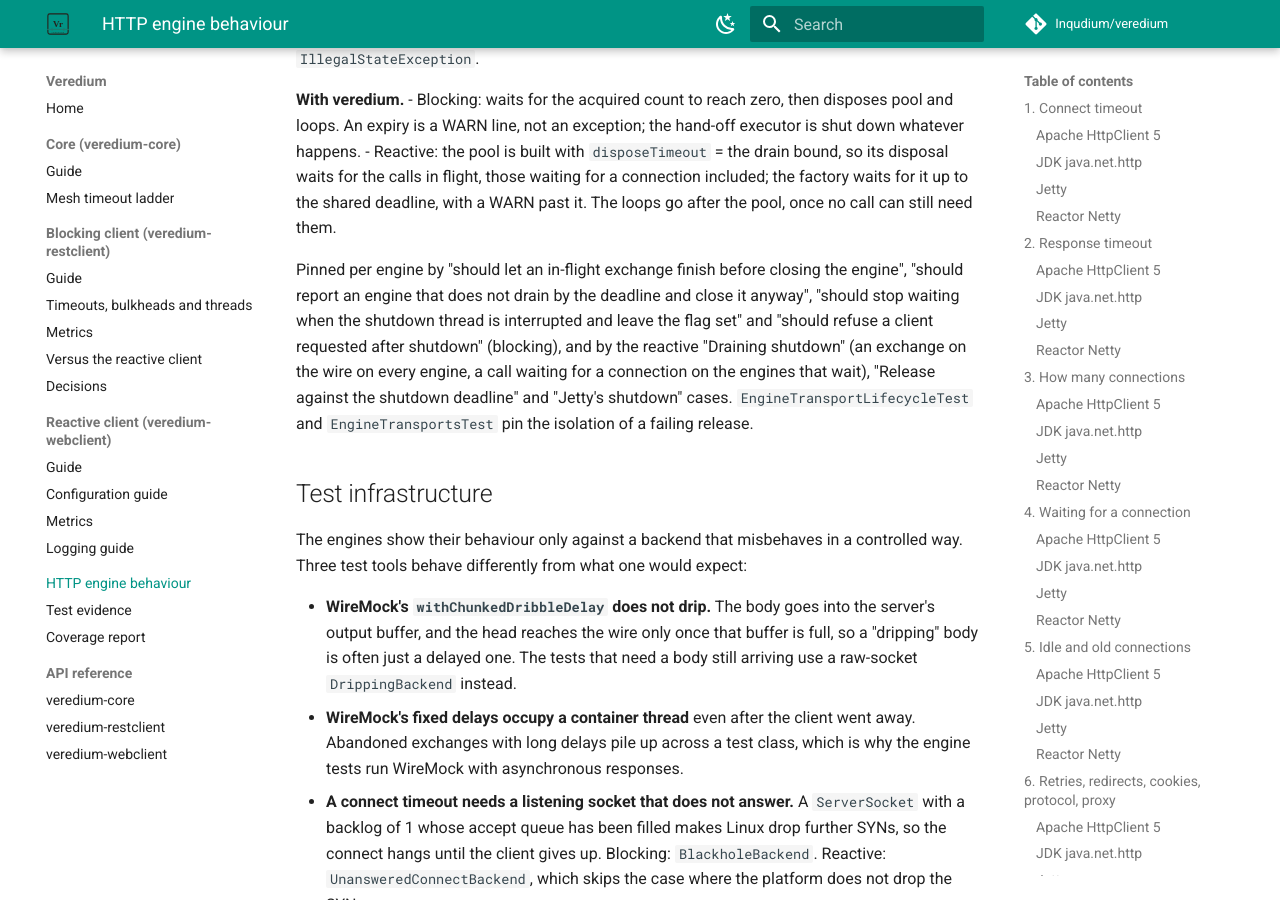
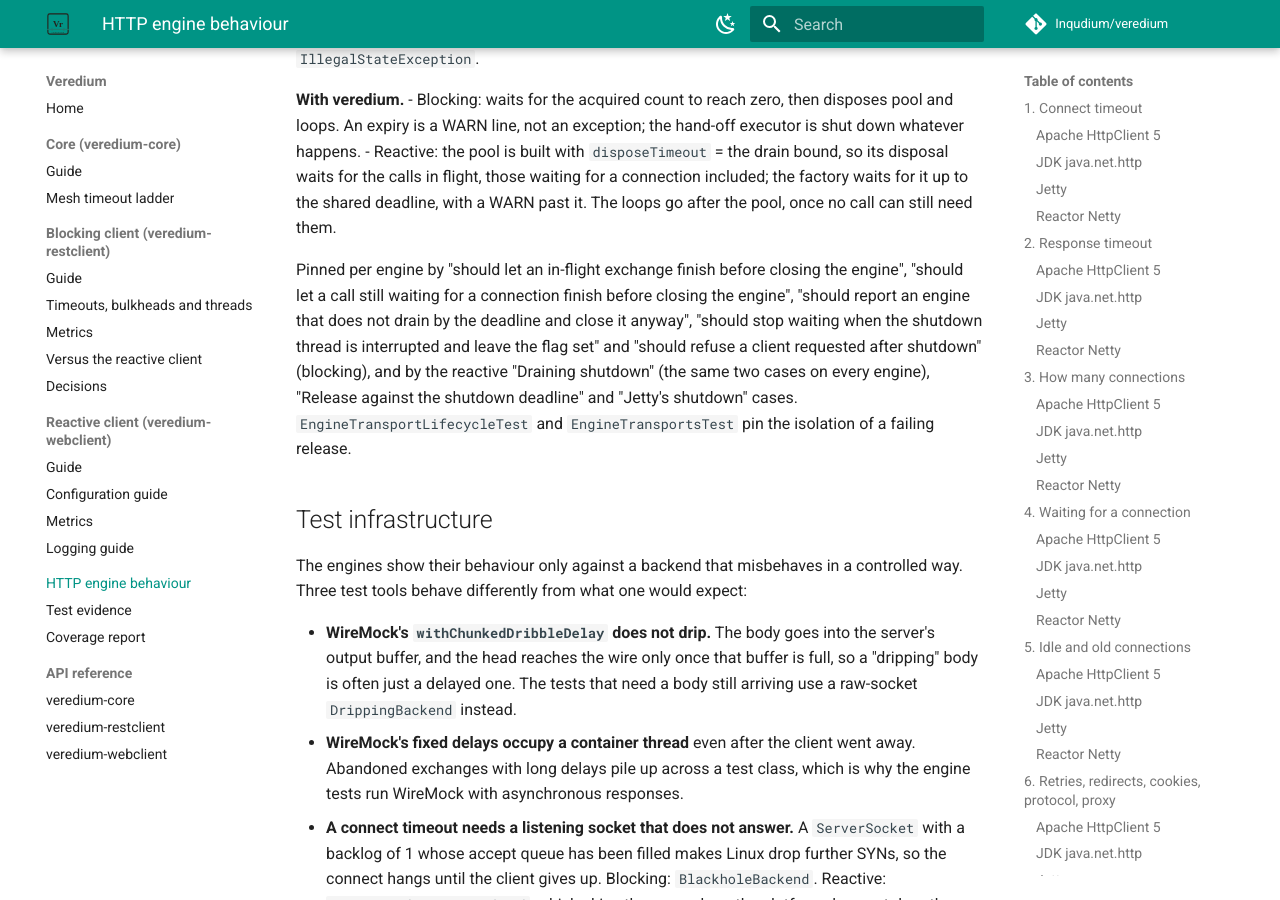
Before and after one commit to Inqudium/veredium, an MkDocs documentation site: the page built from docs/engine-behaviour.md, in a window 1280 px wide and 900 px high, scrolled down 15296 px. Built offline with MkDocs 1.6.1 and Material for MkDocs 9.7.7, drawn with Linux system fonts in a browser that asks for light colours; comment, search, counter and statistics services are not loaded.

Commit message:
(test) pin the blocking engines' drain of a call waiting for a connection
The twin of the reactive case from the previous commit: max-connections 1, one
call holding the connection, a second waiting for it, shutdown in between. Green
on all four blocking engines (three runs each) - the hand-over of a returned
connection to the waiting acquire keeps the leased count above zero, so the
drain waits for it. Removing Reactor Netty's drainOrReport turns it red.

Co-Authored-By: Claude Opus 5.5 <noreply@anthropic.com>

```diff
--- a/docs/engine-behaviour.md
+++ b/docs/engine-behaviour.md
@@ -601,11 +601,11 @@ of an interrupt**.
   flight, those waiting for a connection included; the factory waits for it up to the shared deadline, with a WARN
   past it. The loops go after the pool, once no call can still need them.
 
-Pinned per engine by "should let an in-flight exchange finish before closing the engine", "should report an
-engine that does not drain by the deadline and close it anyway", "should stop waiting when the shutdown thread is
-interrupted and leave the flag set" and "should refuse a client requested after shutdown" (blocking), and by the
-reactive "Draining shutdown" (an exchange on the wire on every engine, a call waiting for a connection on the
-engines that wait), "Release against the shutdown deadline" and "Jetty's shutdown" cases. `EngineTransportLifecycleTest`
+Pinned per engine by "should let an in-flight exchange finish before closing the engine", "should let a call still
+waiting for a connection finish before closing the engine", "should report an engine that does not drain by the
+deadline and close it anyway", "should stop waiting when the shutdown thread is interrupted and leave the flag set"
+and "should refuse a client requested after shutdown" (blocking), and by the reactive "Draining shutdown" (the same
+two cases on every engine), "Release against the shutdown deadline" and "Jetty's shutdown" cases. `EngineTransportLifecycleTest`
 and `EngineTransportsTest` pin the isolation of a failing release.
 
 ## Test infrastructure
```
Also changed, not shown: docs/assessment/DEFECT_ANALYSIS-2026-10-23T05-20-01.md (+5 -3 lines), 1 other file.
